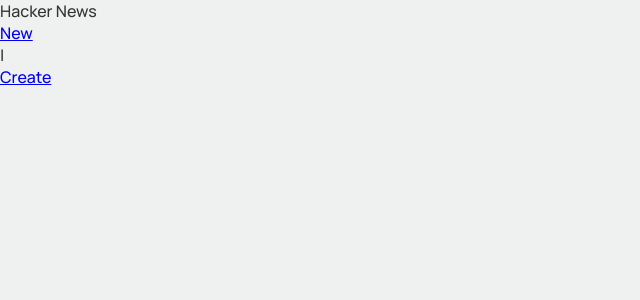
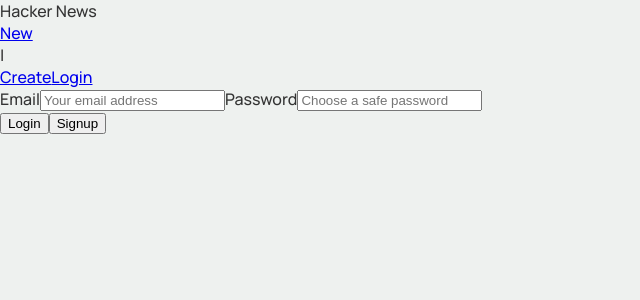
Before and after one commit to manan30/hackernews-clone, a React (Vite) app: page /login in a window 1280 px wide. Shown: the top 300 px of the page, without its empty margins (0-640 px from the left). Built offline with nearby package versions, Linux system fonts and the light colour scheme.

Commit message:
Auth token is now stored into local storage after logging in

```diff
--- a/src/App.js
+++ b/src/App.js
@@ -1,18 +1,20 @@
 import React from 'react';
-import { BrowserRouter as Router, Route, Switch } from 'react-router-dom';
+import { Route, Switch } from 'react-router-dom';
 import CreateLink from './components/CreateLink';
 import Header from './components/Header';
 import LinksList from './components/LinksList';
+import Login from './components/Login';
 
 function App() {
   return (
-    <Router>
+    <>
       <Header />
       <Switch>
         <Route path="/" component={LinksList} exact />
         <Route path="/create" component={CreateLink} />
+        <Route path="/login" component={Login} />
       </Switch>
-    </Router>
+    </>
   );
 }
 
--- a/src/components/CreateLink.js
+++ b/src/components/CreateLink.js
@@ -1,8 +1,7 @@
+import { gql, useMutation } from '@apollo/client';
 import React, { useState } from 'react';
-import PropTypes from 'prop-types';
-import { gql, useMutation } from '@apollo/client';
 
-const CREATE_LINK = gql`
+const CREATE_LINK_MUTATION = gql`
   mutation createLink($description: String!, $url: String!) {
     post(description: $description, url: $url) {
       id
@@ -17,7 +16,7 @@
   const [url, setURL] = useState('');
   const [description, setDescription] = useState('');
 
-  const [post, data] = useMutation(CREATE_LINK);
+  const [post, data] = useMutation(CREATE_LINK_MUTATION);
 
   const handleSubmit = (e) => {
     e.preventDefault();
--- a/src/components/Header.js
+++ b/src/components/Header.js
@@ -1,7 +1,11 @@
 import React from 'react';
-import { Link } from 'react-router-dom';
+import { Link, useHistory } from 'react-router-dom';
+import { AUTH_TOKEN } from '../utils/Constants';
 
 function Header() {
+  const authToken = localStorage.getItem(AUTH_TOKEN);
+  const history = useHistory();
+
   return (
     <div>
       <div>
@@ -9,6 +13,24 @@
         <Link to="/">New</Link>
         <div>|</div>
         <Link to="/create">Create</Link>
+        {authToken ? (
+          <div
+            tabIndex={-1}
+            role="button"
+            onClick={() => {
+              localStorage.removeItem(AUTH_TOKEN);
+              history.push('/');
+            }}
+            onKeyUp={() => {
+              localStorage.removeItem(AUTH_TOKEN);
+              history.push('/');
+            }}
+          >
+            Logout
+          </div>
+        ) : (
+          <Link to="/login">Login</Link>
+        )}
       </div>
     </div>
   );
--- /dev/null
+++ b/src/components/Login.js
@@ -0,0 +1,77 @@
+import React, { useState } from 'react';
+import { gql, useMutation } from '@apollo/client';
+import { useHistory } from 'react-router-dom';
+import { AUTH_TOKEN } from '../utils/Constants';
+
+const LOGIN_MUTATION = gql`
+  mutation LoginMutation($email: String!, $password: String!) {
+    login(email: $email, password: $password) {
+      token
+    }
+  }
+`;
+
+function Login() {
+  const history = useHistory();
+
+  const saveTokenData = (token) => {
+    localStorage.setItem(AUTH_TOKEN, token);
+    history.push('/');
+  };
+
+  const [login, { data, loading, error }] = useMutation(LOGIN_MUTATION, {
+    onCompleted: (d) => {
+      saveTokenData(d.login.token);
+    },
+    onError: (e) => {
+      console.log(e);
+    }
+  });
+  const [details, setDetails] = useState({ email: '', password: '' });
+
+  const handleSubmit = (e) => {
+    e.preventDefault();
+    login({
+      variables: { email: details.email, password: details.password }
+    });
+  };
+
+  const handleChange = (e, type) => {
+    e.persist();
+    setDetails((prevState) => ({ ...prevState, [type]: e.target.value }));
+  };
+
+  if (loading) return <div>Loading...</div>;
+  if (error) return <div>Error...</div>;
+
+  return (
+    <form onSubmit={handleSubmit}>
+      <label htmlFor="email">
+        Email
+        <input
+          id="email"
+          value={details.email}
+          onChange={(e) => handleChange(e, 'email')}
+          type="text"
+          placeholder="Your email address"
+        />
+      </label>
+      <label htmlFor="password">
+        Password
+        <input
+          id="password"
+          value={details.password}
+          onChange={(e) => handleChange(e, 'password')}
+          type="password"
+          placeholder="Choose a safe password"
+        />
+      </label>
+      <div>
+        <button type="submit">Login</button>
+        <button type="button">Signup</button>
+      </div>
+    </form>
+  );
+}
+
+export default Login;
--- a/src/index.js
+++ b/src/index.js
@@ -6,6 +6,7 @@
 } from '@apollo/client';
 import React from 'react';
 import ReactDOM from 'react-dom';
+import { BrowserRouter as Router } from 'react-router-dom';
 import App from './App';
 
 const httpLink = createHttpLink({ uri: 'http://localhost:4000' });
@@ -15,8 +16,10 @@
 });
 
 ReactDOM.render(
-  <ApolloProvider client={client}>
-    <App />
-  </ApolloProvider>,
+  <Router>
+    <ApolloProvider client={client}>
+      <App />
+    </ApolloProvider>
+  </Router>,
   document.getElementById('root')
 );
--- /dev/null
+++ b/src/utils/Constants.js
@@ -0,0 +1 @@
+export const AUTH_TOKEN = 'AUTH_TOKEN';
```
Also changed, not shown: .eslintrc.json.
